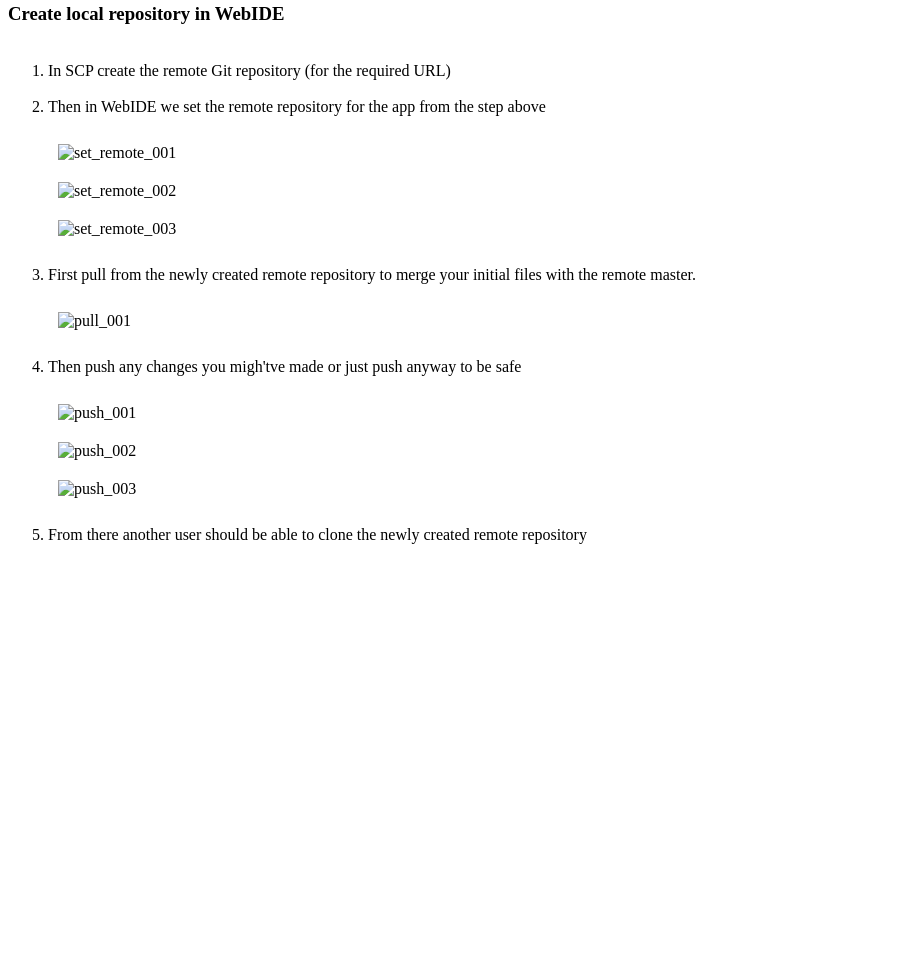
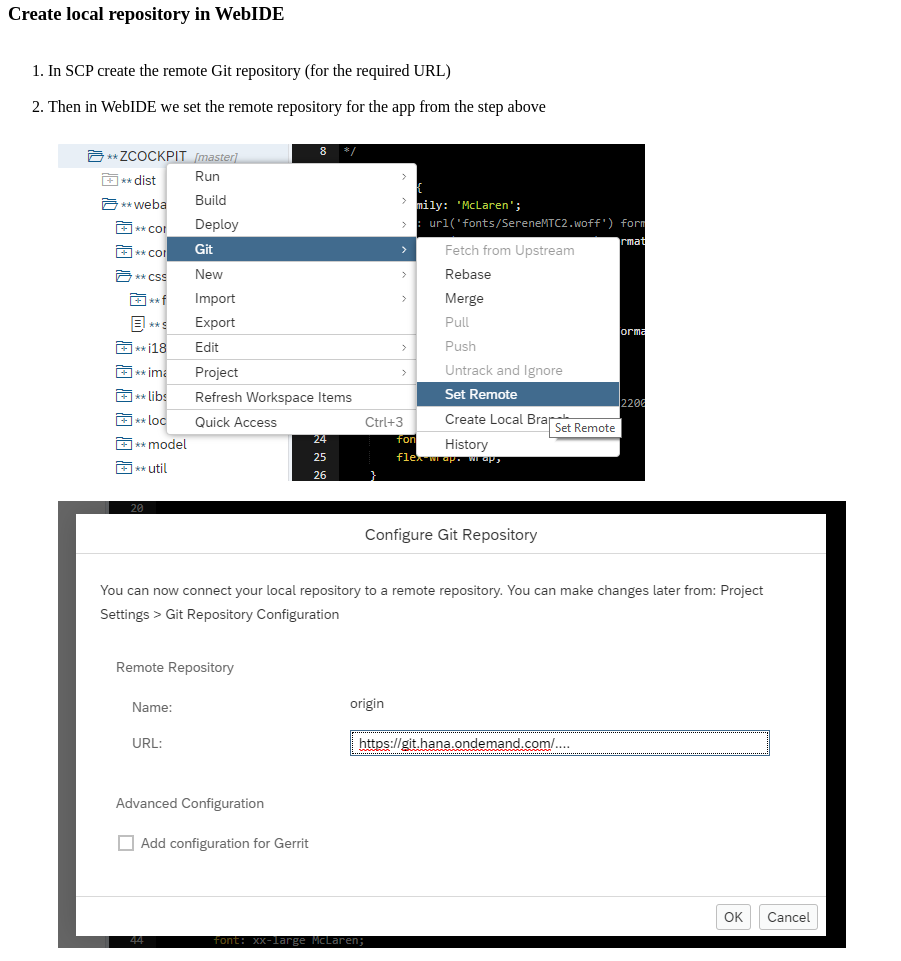
Before and after one commit to brandoncaulfield/sap-webide-git-guide, a plain HTML site: page index.html in a window 1280 px wide. Shown: the part 779-1740 px from the top of the page, without its empty margins (0-901 px from the left). Before the commit the page ends 1357 px from the top, so only its background shows below. Drawn offline with Linux system fonts and the light colour scheme; the site is published under a folder, as on GitHub Pages, so addresses that start at the root find nothing.

Commit message:
more changes

```diff
--- a/index.html
+++ b/index.html
@@ -42,19 +42,19 @@
 </br>
 <li>Then in WebIDE we set the remote repository for the app from the step above</li>
 </br>
-<img src="/media/set_remote_001.png" alt="set_remote_001">
-<img src="/media/set_remote_002.png" alt="set_remote_002">
-<img src="/media/set_remote_003.png" alt="set_remote_003">
+<img src="img/set_remote_001.png" alt="set_remote_001">
+<img src="img/set_remote_002.png" alt="set_remote_002">
+<img src="img/set_remote_003.png" alt="set_remote_003">
 </br>
 <li>First pull from the newly created remote repository to merge your initial files with the remote master.</li>
 </br>
-<img src="/media/pull_001.png" alt="pull_001">
+<img src="img/pull_001.png" alt="pull_001">
 </br>
 <li>Then push any changes you migh'tve made or just push anyway to be safe</li>
 </br>
-<img src="/media/push_001.png" alt="push_001">
-<img src="/media/push_002.png" alt="push_002">
-<img src="/media/push_003.png" alt="push_003">
+<img src="img/push_001.png" alt="push_001">
+<img src="img/push_002.png" alt="push_002">
+<img src="img/push_003.png" alt="push_003">
 </br>
 <li>From there another user should be able to clone the newly created remote repository</li>
 </br>
```
Also changed, not shown: img/pull_001.png (renamed from media/pull_001.png), img/push_001.png (renamed from media/push_001.png), img/push_002.png (renamed from media/push_002.png), img/push_003.png (renamed from media/push_003.png), img/set_remote_001.png (renamed from media/set_remote_001.png), img/set_remote_002.png (renamed from media/set_remote_002.png), img/set_remote_003.png (renamed from media/set_remote_003.png).
